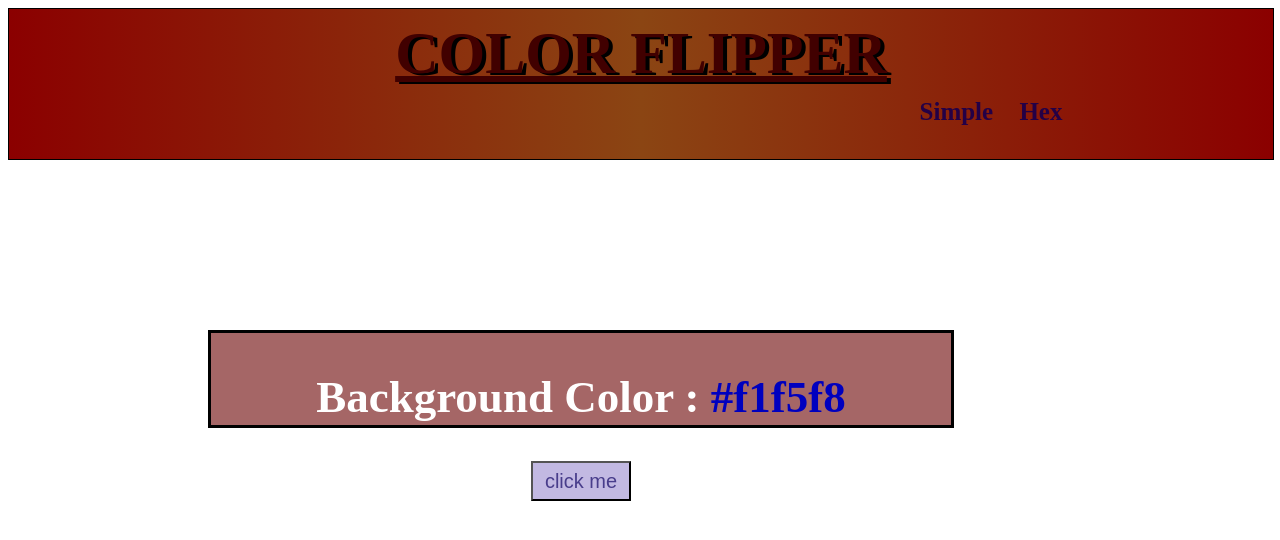
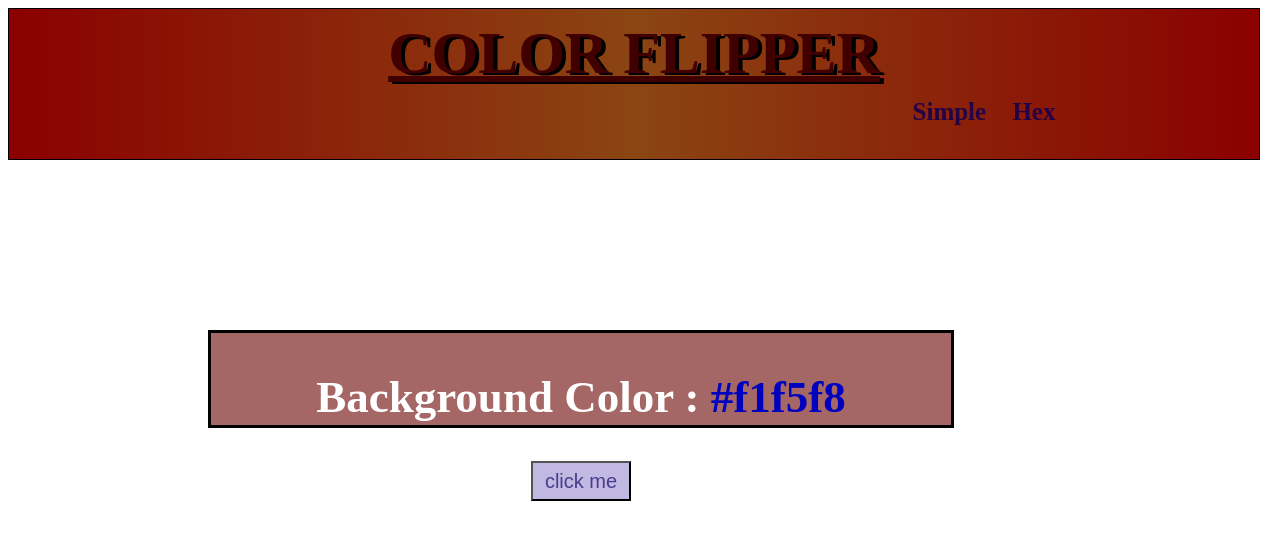
Before and after one commit to ashishchauhan1234/color-flipper, a plain HTML site: page index.html in a window 1280 px wide. Drawn offline with Linux system fonts and the light colour scheme.

Commit message:
Update stylesheet.css

```diff
--- a/css file/stylesheet.css
+++ b/css file/stylesheet.css
@@ -1,5 +1,5 @@
 .nav-center{
-    width: 100%;
+    width: 1250px;
     height: 150px;
     border: black solid 1px;
     background: linear-gradient(to right,darkred,saddlebrown,darkred);
```
